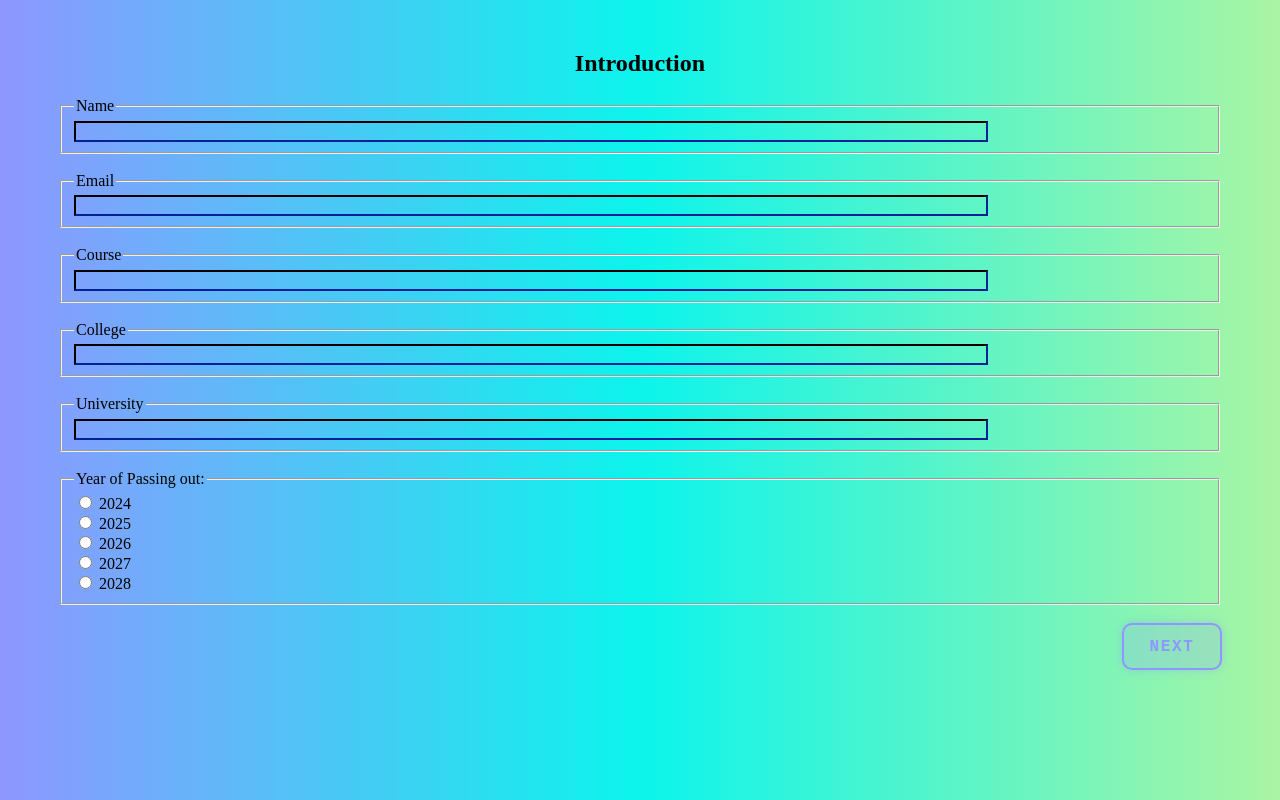
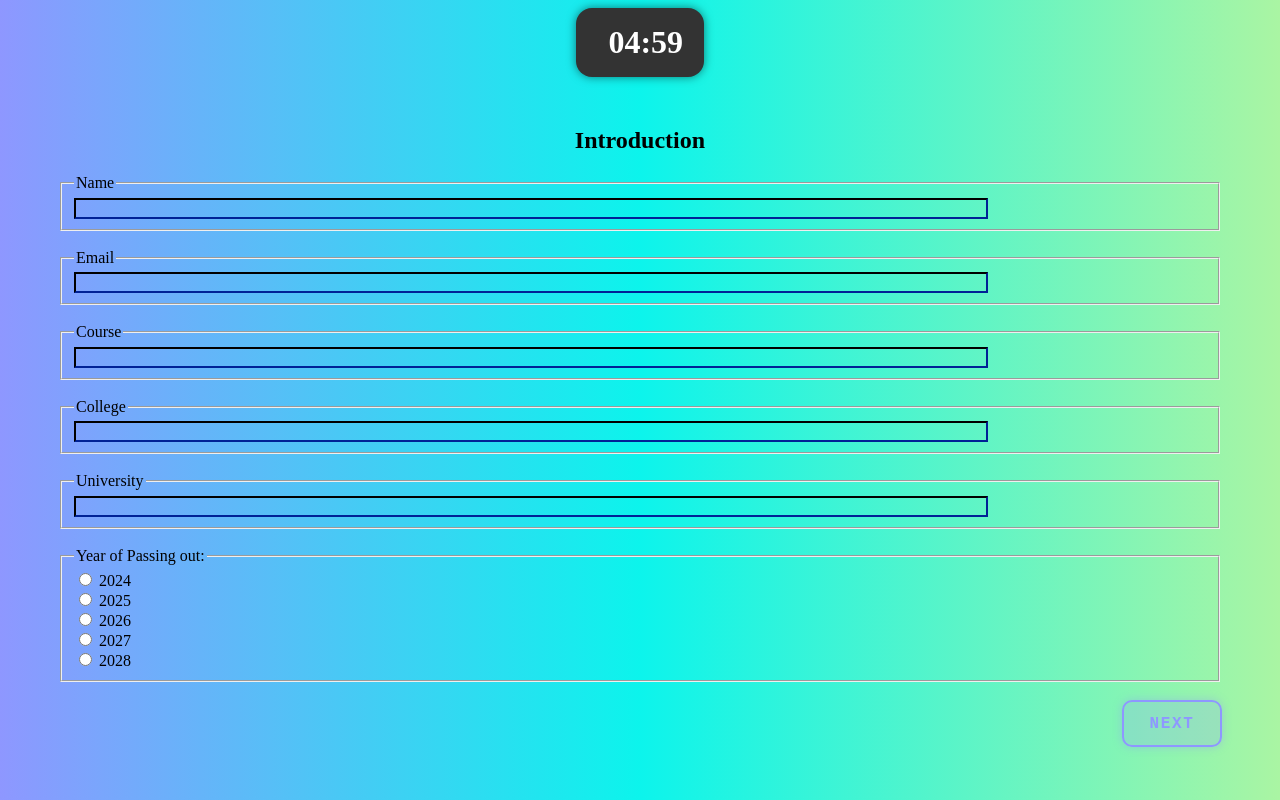
Before and after one commit to rajharsh18/Web-Technology, a plain HTML site: page 4-quiz-new/index.html in a window 1280 px wide. Both pictures are taken after a click on the button "START THE TECH QUIZ". Drawn offline with Linux system fonts and the light colour scheme.

Commit message:
Added timer in quiz

```diff
--- a/4-quiz-new/index.html
+++ b/4-quiz-new/index.html
@@ -8,9 +8,15 @@
     <link rel="stylesheet" href="element_style.css">
 </head>
 <body>
+    <div class="timer-container">
+        <div id="timer" class="timer" hidden>00:00</div>
+    </div>
+
+
+
     <div id="page0" class="page">
         <div id="page0" class="page-0">
-            <button class="start-btn" onclick="nextPage(0)">
+            <button class="start-btn" onclick="start(0)">
                 <div>START THE TECH QUIZ</div>
                 <svg fill="none" viewBox="0 0 24 24" height="25px" width="25px" xmlns="http://www.w3.org/2000/svg">
                     <path stroke-linejoin="round" stroke-linecap="round" stroke-miterlimit="10" stroke-width="2" stroke="black" d="M11.6801 14.62L14.2401 12.06L11.6801 9.5"></path>
--- a/4-quiz-new/script.js
+++ b/4-quiz-new/script.js
@@ -96,12 +96,33 @@ function nextPage(page) {
     }
 }
 
+function start(page) {
+    if (page === 1) {
+        const emailInput = document.querySelector('input[type="email"]');
+        const email = emailInput.value.trim();
+        if (!validateEmail(email)) {
+            alert("Please enter a valid email address.");
+            return;
+        }
+    }
+
+    // Check if all required inputs are filled
+    if (validateInputs()) {
+        document.getElementById(`page${page}`).classList.remove('active');
+        document.getElementById(`page${page + 1}`).classList.add('active');
+        document.documentElement.scrollTop = 0;
+        document.getElementById("timer").removeAttribute("hidden");
+        startTimer();
+    } else {
+        alert("Please answer all questions before proceeding.");
+    }
+}
+
 function prevPage(page) {
     document.getElementById(`page${page}`).classList.remove('active');
     document.getElementById(`page${page - 1}`).classList.add('active');
     document.documentElement.scrollTop = 0;
 }
-
 
 function clearInputs() {
     const textInputs = document.querySelectorAll('input[type="text"], input[type="email"], textarea');
@@ -169,7 +190,6 @@ function checkAnswers(userAnswers, answerKey) {
     return result;
 }
 
-
 function submitQuiz() {
 
     if (validateInputs()) {
@@ -201,7 +221,13 @@ function submitQuiz() {
 
         clearInputs();
 
+        document.getElementById(`page0`).classList.remove('active');
+        document.getElementById(`page1`).classList.remove('active');
+        document.getElementById(`page2`).classList.remove('active');
+        document.getElementById(`page3`).classList.remove('active');
+        document.getElementById(`page4`).classList.remove('active');
         document.getElementById(`page5`).classList.remove('active');
+        document.getElementById("timer").hidden = true;
         document.getElementById(`result`).classList.add('active');
 
         var paragraph = document.createElement('p');
@@ -220,6 +246,34 @@ function submitQuiz() {
 
 }
 
+function removeRequired() {
+    const requiredInputs = document.querySelectorAll('input[required], textarea[required]');
+    requiredInputs.forEach(input => {
+        input.removeAttribute('required');
+    });
+}
+
+var totalSeconds = 300;
+var timerInterval;
+
+function startTimer() {
+    var minutes, seconds;
+    timerInterval = setInterval(function() {
+        minutes = Math.floor(totalSeconds / 60);
+        seconds = totalSeconds % 60;
+        minutes = minutes < 10 ? "0" + minutes : minutes;
+        seconds = seconds < 10 ? "0" + seconds : seconds;
+        document.getElementById("timer").textContent = minutes + ":" + seconds;
+        totalSeconds--;
+        if (totalSeconds < 0) {
+            clearInterval(timerInterval);
+            alert("Time's up!");
+            removeRequired();
+            submitQuiz();
+        }
+    }, 1000);
+}
+
 window.onload = function() {
     document.getElementById('page0').classList.add('active');
 };
--- a/4-quiz-new/styles.css
+++ b/4-quiz-new/styles.css
@@ -67,3 +67,22 @@ input[type="email"]:focus {
     justify-content: center;
     font-size: 25px;
 }
+
+.timer-container{
+    display: flex;
+    justify-content: center;
+}
+
+.timer {
+    width:5%;
+    text-align: right;
+    font-size: 2em;
+    font-weight: bold;
+    color: #fff;
+    background-color: #333;
+    padding: 0.5em 1em;
+    border-radius: 0.5em;
+    box-shadow: 0 0 10px rgba(0, 0, 0, 0.5);
+    animation: pulse 1s infinite alternate;
+    z-index: 9999;
+}
```
